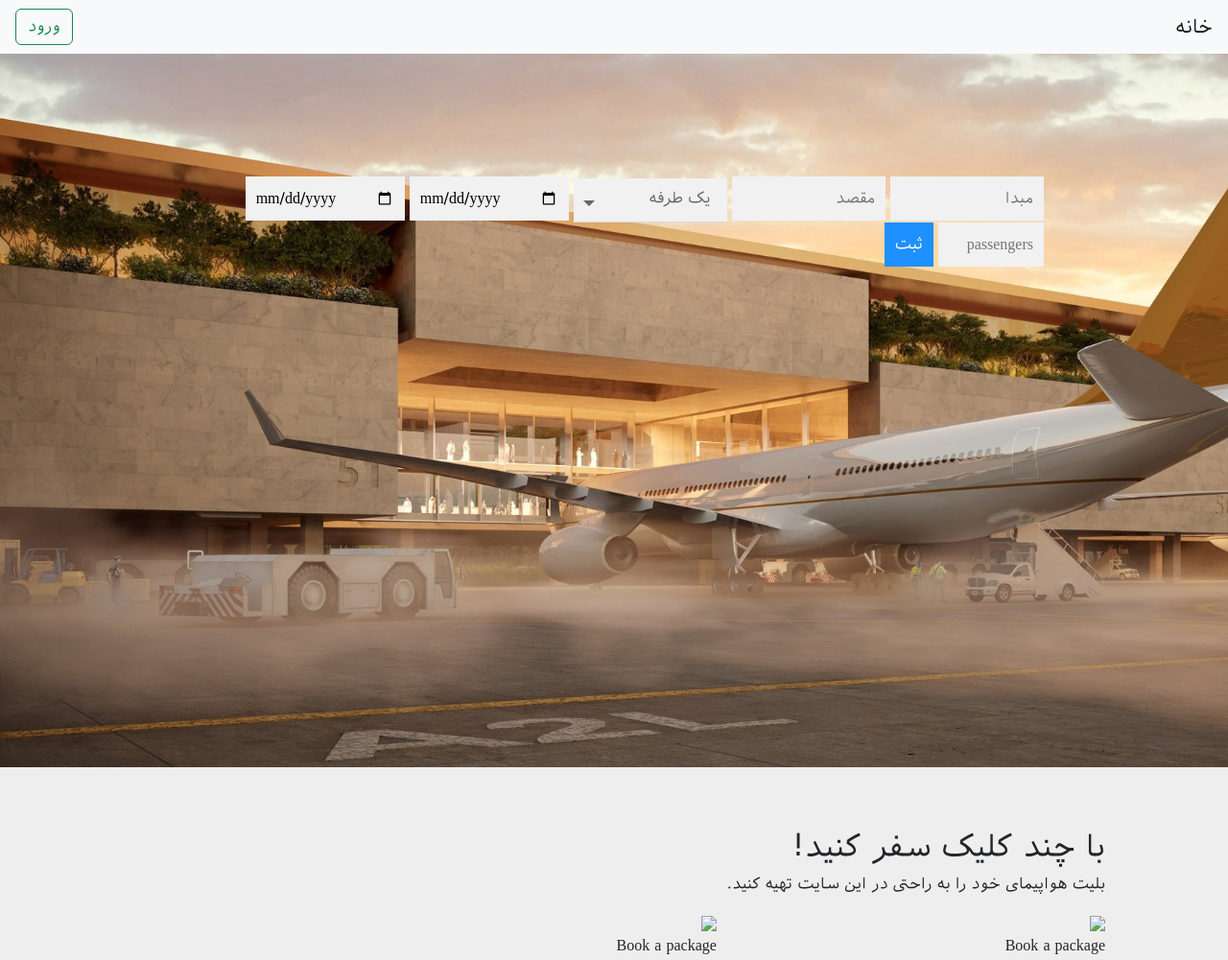
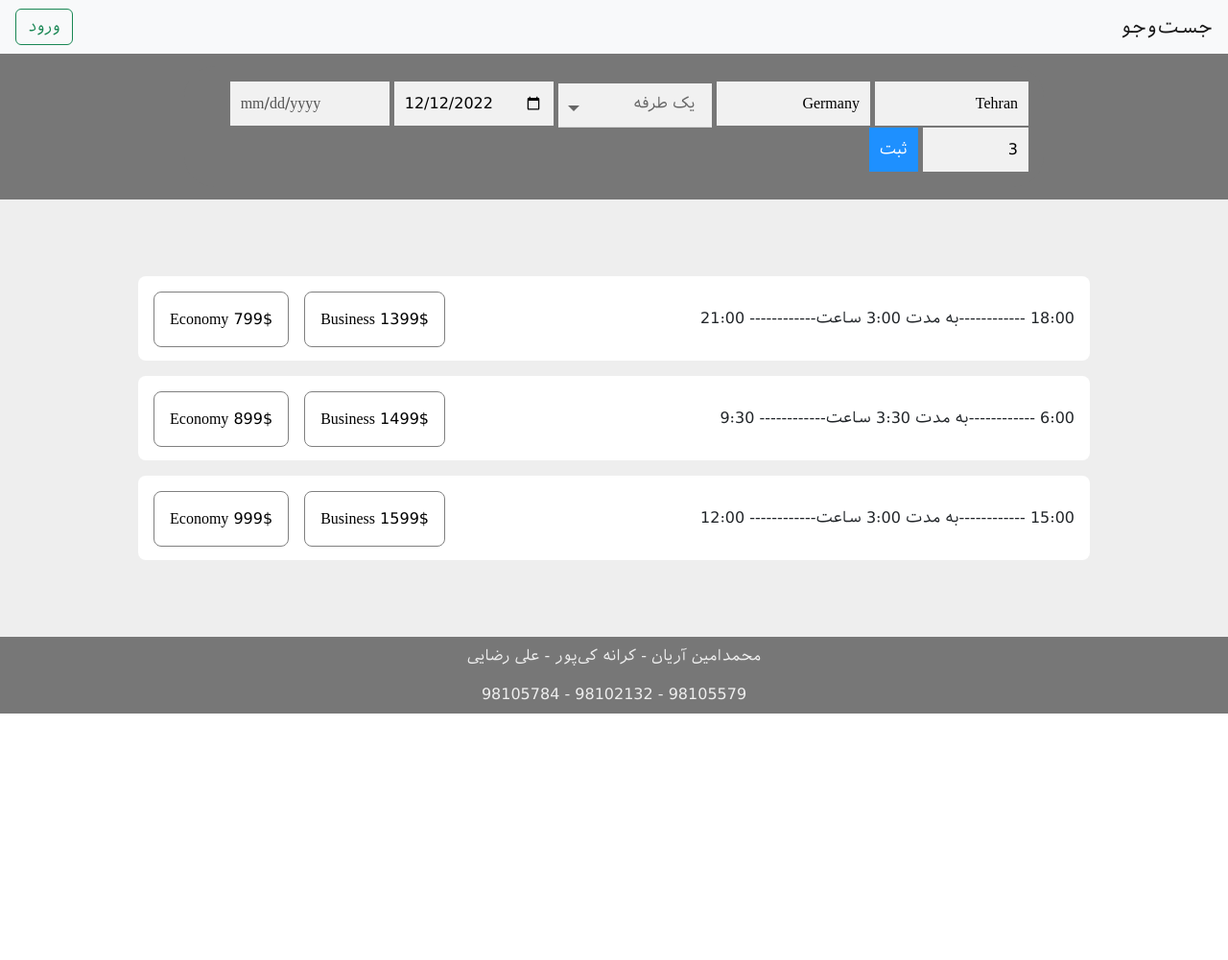
Before and after one commit to aminaryan80/web-hw1, a plain HTML site: page search.html in a window 1280 px wide. Shown: the top 1001 px of the page at 96% size. After the commit the page ends 800 px from the top, so only its background shows below. Drawn offline with nearby package versions, Linux system fonts and the light colour scheme.

Commit message:
feat: Complete panel

```diff
--- /dev/null
+++ b/panel_styles.css
@@ -0,0 +1,16 @@
+.typeLink {
+	cursor: default;
+}
+
+
+.typeLink:hover {
+	border-color: blue;
+}
+
+.ticketItem {
+	padding-bottom: 8px;
+}
+
+.peopleDiv {
+	margin-top: 16px;
+}
--- a/index.html
+++ b/search.html
@@ -1,14 +1,15 @@
 <!DOCTYPE html>
 <html dir="rtl" lang="fa">
     <head>
-        <title>Index</title>
+        <title>Search</title>
         <link rel="stylesheet" type="text/css" href="https://cdn.jsdelivr.net/npm/bootstrap@5.2.3/dist/css/bootstrap.min.css" />
         <link rel="stylesheet" type="text/css" href="styles.css" />
+		<link rel="stylesheet" type="text/css" href="search_styles.css" />
         <meta charset="utf-8" />
     </head>
     <body dir="rtl">
         <nav class="navbar navbar-light bg-light">
-            <a class="navbar-brand" href="index.html">خانه</a>
+            <a class="navbar-brand" href="index.html">جست‌و‌جو</a>
             <form class="form-inline" action="login.html">
                 <button class="btn btn-outline-success my-2 my-sm-0 login-button" type="submit">ورود</button>
             </form>
@@ -16,23 +17,23 @@
         <div class="bd">
             <div class="body_div">
                 <div class="input_div">
-                    <form autocomplete="off" action="/search.php">
+                    <form autocomplete="off" action="search.html">
                         <div class="autocomplete" style="width: 160px;">
-                            <input id="myInput" type="text" name="source" placeholder="مبدا" />
+                            <input id="myInput" type="text" name="source" value="Tehran"/>
                         </div>
                         <div class="autocomplete" style="width: 160px;">
-                            <input id="myInput2" type="text" name="destination" placeholder="مقصد" />
+                            <input id="myInput2" type="text" name="destination" value="Germany"/>
                         </div>
                         <div class="custom-select" style="width: 160px;">
-                            <select>
+                            <select disabled>
                                 <option value="0">یک طرفه</option>
                                 <option value="1">یک طرفه</option>
                                 <option value="2">دو طرفه</option>
                             </select>
                         </div>
-                        <input type="date" id="start" name="start" />
-                        <input type="date" id="end" name="end" />
-                        <input type="number" name="passengers" style="width: 110px;" placeholder="passengers" min="1" />
+                        <input type="date" id="start" name="start" value="2022-12-12"/>
+                        <input type="date" id="end" name="end" disabled="true"/>
+                        <input type="number" name="passengers" style="width: 110px;" value="3" min="1" />
 
                         <input type="submit" value="ثبت" />
                     </form>
@@ -40,63 +41,44 @@
             </div>
         </div>
         <div class="content_div">
-            <h2>با چند کلیک سفر کنید!</h2>
-            <p>بلیت هواپیمای خود را به راحتی در این سایت تهیه کنید.</p>
-            <div class="varient">
-                <div class="item bigItem">
-                    <img class="adImage adImageBig" src="ad1.jpg"/>
-                    <div class="description">
-                        <p>
-                            Book a package
-                            <span class="icon-arrow-right3"></span>
-                        </p>
+            <div class="ticketItem">
+				<p class="timeDiv">18:00 ------------به مدت 3:00 ساعت------------ 21:00</p>
+				<a href="purchase.html" class="typeLink">
+					<div>
+						<span>Economy 799$</span>
 					</div>
-
-                    <div class="textOnImage">
-                        <h5>بهترین تعطیلات شما منتظرتان است</h5>
+				</a>
+				<a href="purchase.html" class="typeLink">
+					<div>
+						<span>Business 1399$</span>
 					</div>
+				</a>
 			</div>
-				<div class="item bigItem">
-                    <img class="adImage adImageBig" src="ad2.jpg"/>
-                    <div class="description">
-                        <p>
-                            Book a package
-                            <span class="icon-arrow-right3"></span>
-                        </p>
+			<div class="ticketItem">
+				<p class="timeDiv">6:00 ------------به مدت 3:30 ساعت------------ 9:30</p>
+				<a href="purchase.html" class="typeLink">
+					<div>
+						<span>Economy 899$</span>
 					</div>
-
-                    <div class="textOnImage">
-                        <h5>با بهترین امکانات سفر کنید</h5>
+				</a>
+				<a href="purchase.html" class="typeLink">
+					<div>
+						<span>Business 1499$</span>
 					</div>
+				</a>
 			</div>
-				<div style="display: inline-block">
-					<div class="item smallItem" style="margin-bottom: 6px">
-						<img class="adImage adImageSmall" src="ad3.jpg"/>
-						<div class="description">
-							<p>
-								Book a package
-								<span class="icon-arrow-right3"></span>
-							</p>
+			<div class="ticketItem">
+				<p class="timeDiv">15:00 ------------به مدت 3:00 ساعت------------ 12:00</p>
+				<a href="purchase.html" class="typeLink">
+					<div>
+						<span>Economy 999$</span>
 					</div>
-
-						<div class="textOnImage">
-							<h5>به همه دنیا دسترسی دارید</h5>
+				</a>
+				<a href="purchase.html" class="typeLink">
+					<div>
+						<span>Business 1599$</span>
 					</div>
-					</div>
-					<div class="item smallItem">
-						<img class="adImage adImageSmall" src="ad4.jpg"/>
-						<div class="description">
-							<p>
-								Book a package
-								<span class="icon-arrow-right3"></span>
-							</p>
-						</div>
-
-						<div class="textOnImage">
-							<h5>فرصت‌ها را از دست ندهید</h5>
-						</div>
-					</div>
-                </div>
+				</a>
 			</div>
         </div>
 		<div class="footer_div">
--- /dev/null
+++ b/search_styles.css
@@ -0,0 +1,36 @@
+.body_div {
+	padding-top: 1%;
+	padding-bottom: 1%;
+	height: auto !important;
+	background: #777777;
+}
+
+.input_div {
+	padding: 16px;
+    background-color: #777777;
+    border-radius: 32px;
+}
+
+.ticketItem {
+	background-color: white;
+	border-radius: 8px;
+	padding: 32px 16px;
+	margin: 16px;
+}
+
+.timeDiv {
+	display: inline-block;
+	margin: 0 !important;
+}
+
+.typeLink {
+	margin-top: -16px;
+	padding: 16px;
+	border: 1px solid gray;
+	border-radius: 8px;
+	display: inline-block;
+	float: left;
+	margin-right: 16px;
+	color: black;
+    text-decoration: none;
+}
```
Also changed, not shown: login.html (+1 -1 lines), panel.html (added, +77 -0 lines). Lines whose indentation alone changed are shown as unchanged.
